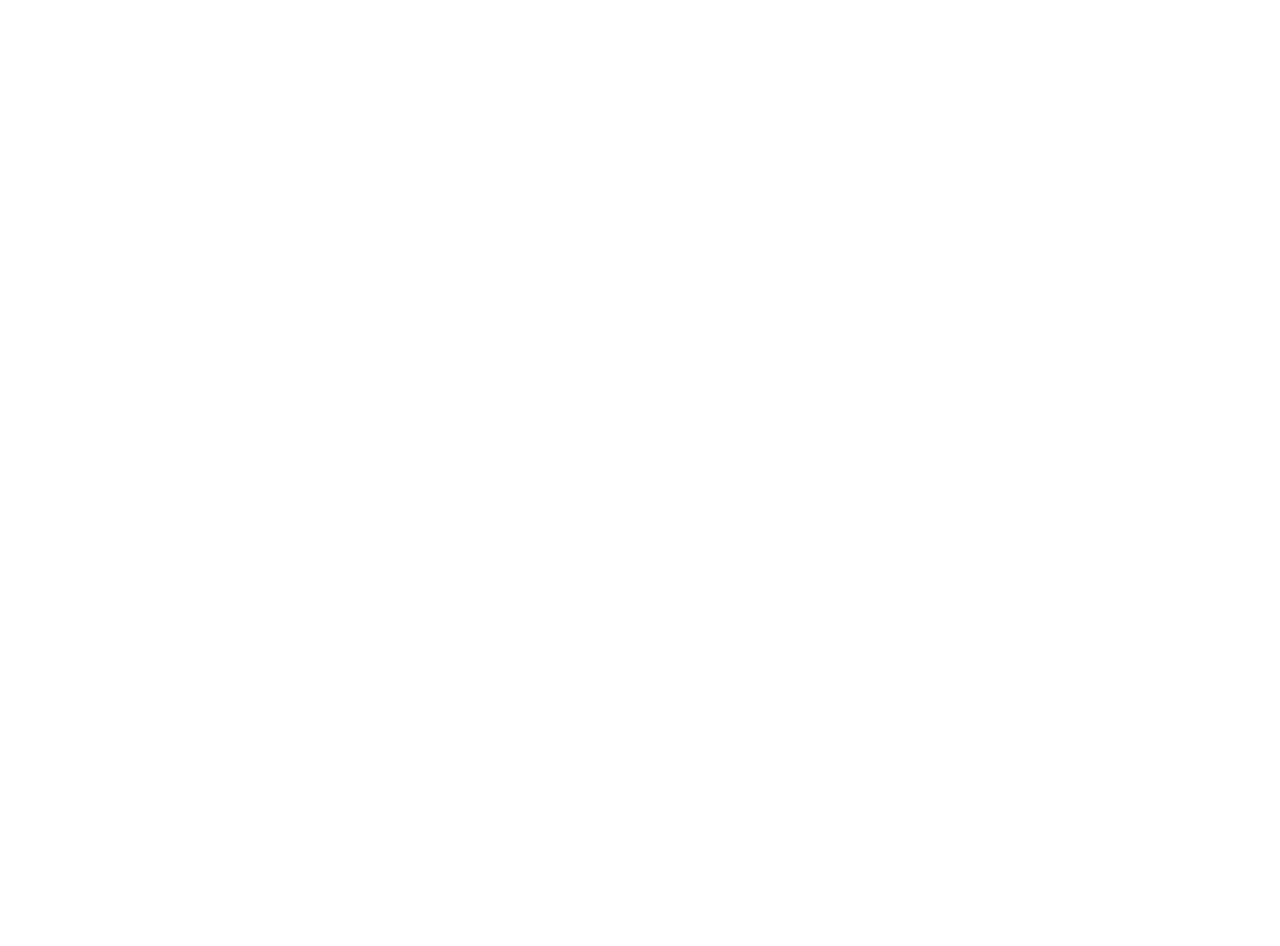
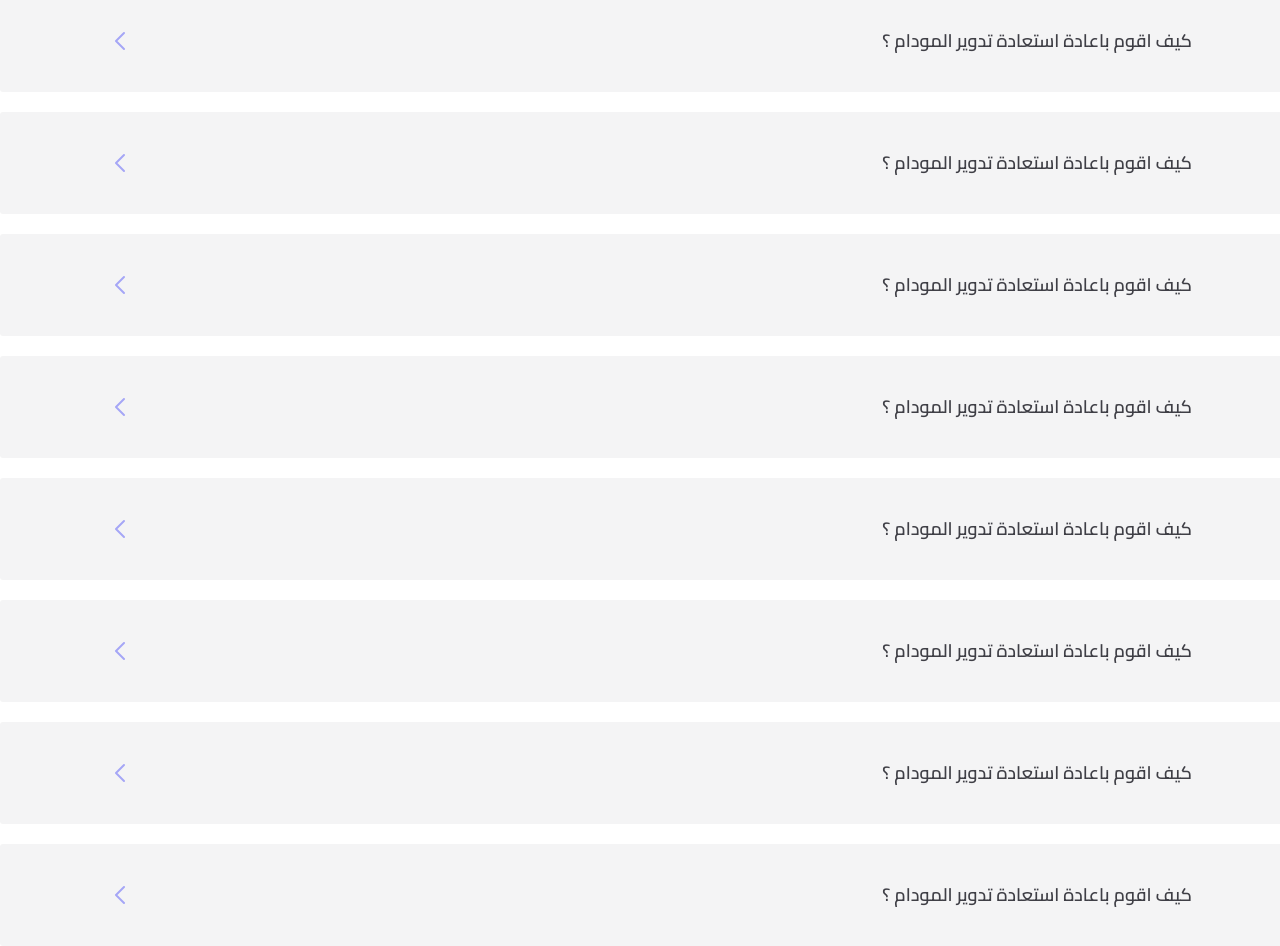
Before and after one commit to imadbenmadi/Hakathon-, a React (Vite) app: page /FAQ in a window 1280 px wide. Shown: the part 880-1826 px from the top of the page. Before the commit the page ends 870 px from the top, so only its background shows below. Built offline with nearby package versions, Linux system fonts and the light colour scheme.

Commit message:
fix Asq page

```diff
--- a/src/Components/Faq/Fqadw.jsx
+++ b/src/Components/Faq/Fqadw.jsx
@@ -1,14 +1,25 @@
-import { useState } from "react";
+import { useRef, useState } from "react";
 
 import arrowdonw2 from "../../assets/images/akar-icons_chevron-right.svg";
+import { useInView } from "framer-motion";
 
 const Fqadw = () => {
+  const ref = useRef(null);
+  const isInView = useInView(ref, { once: true });
   const [isOpen, setIsOpen] = useState(false);
   const toggleAccordion = () => {
     setIsOpen(!isOpen);
   };
   return (
-    <div className="rounded-[3px] max-md:mx-2 max-md:px-2 my-5 mx-auto bg-zinc-100 py-5 md:px-20 duration-500">
+    <div
+      ref={ref}
+      style={{
+        opacity: isInView ? 1 : 0,
+        transform: isInView ? "none" : "translatex(50px)",
+        transition: "all 0.9s cubic-bezier(0.17, 0.55, 0.55, 1) 0.02s",
+      }}
+      className="rounded-[3px] max-md:mx-2 max-md:px-2 my-5 mx-auto bg-zinc-100 py-5 md:px-20 duration-500"
+    >
       <button
         className={`w-full flex items-center  justify-end gap-4 hover:bg-gray-300 md:px-7 md:py-[17px]  bg-zinc-100 rounded-[3px]${
           isOpen ? "rounded-[3px]" : ""
--- a/src/Pages/FAQ.jsx
+++ b/src/Pages/FAQ.jsx
@@ -15,6 +15,14 @@
       <Fqadw />
       <Fqadw />
       <Fqadw />
+      <Fqadw />
+      <Fqadw />
+      <Fqadw />
+      <Fqadw />
+      <Fqadw />
+      <Fqadw />
+      <Fqadw />
+      <Fqadw />
     </div>
   );
 }
--- a/src/Pages/NewProduct.jsx
+++ b/src/Pages/NewProduct.jsx
@@ -17,6 +17,18 @@
       <Prodect />
       <Prodect />
       <Prodect />
+      <Prodect />
+      <Prodect />
+      <Prodect />
+      <Prodect />
+      <Prodect />
+      <Prodect />
+      <Prodect />
+      <Prodect />
+      <Prodect />
+      <Prodect />
+      <Prodect />
+      <Prodect />
     </div>
   );
 }
```
